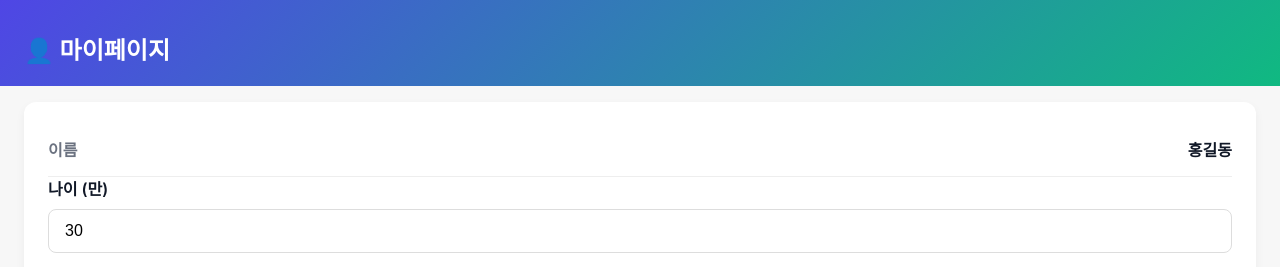
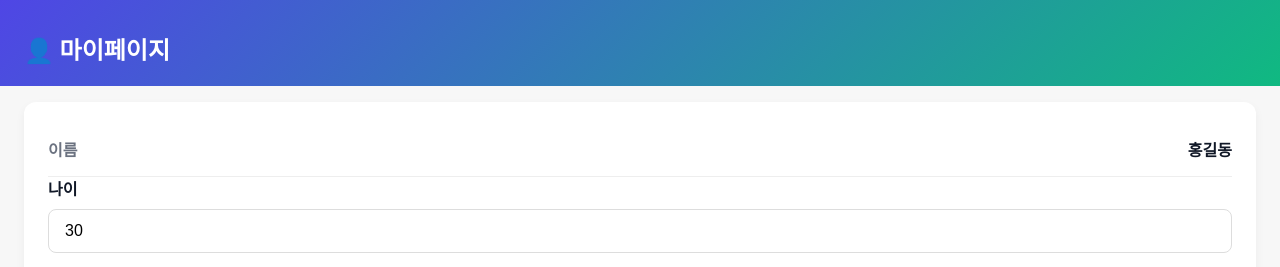
Before and after one commit to JungHoonKim-KR/KeepGoing, a Vue app in the folder KeepGoing/: page /profile in a window 1280 px wide. Both pictures are taken after a click on the button "수정". Shown: the top 267 px of the page. Built offline with nearby package versions, Linux system fonts and the light colour scheme.

Commit message:
마이페이지 수정

```diff
--- a/KeepGoing/src/views/ProfileView.vue
+++ b/KeepGoing/src/views/ProfileView.vue
@@ -5,7 +5,7 @@
 // 1. 상태 관리
 // ----------------------------------------------------
 const profile = ref({
-  name: "홍길동", // 예시 이름 (실제로는 로그인 정보에서 가져와야 함)
+  name: "홍길동",
   age: 30,
   gender: "male",
   height: 175,
@@ -100,7 +100,7 @@
 
         <template v-else>
           <div class="form-group">
-            <label for="age">나이 (만)</label>
+            <label for="age">나이</label>
             <input id="age" type="number" v-model.number="profile.age" min="1" />
           </div>
 
```
